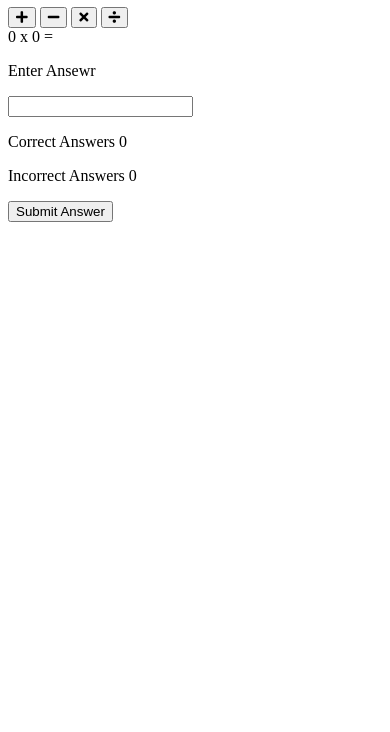
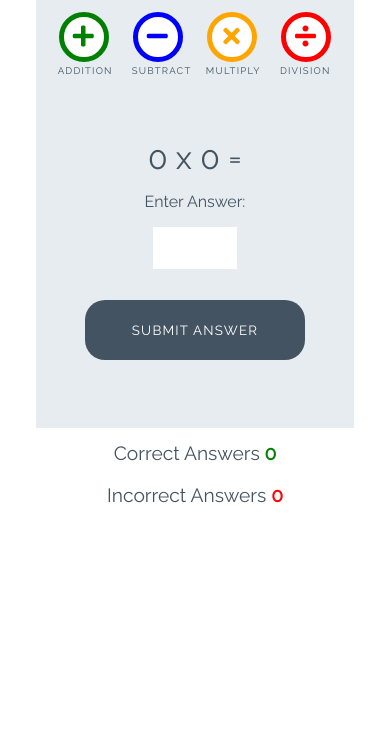
Before and after one commit to JonnyDavison/love-maths, a plain HTML site: page index.html in a window 390 px wide. Shown: the part 112-844 px from the top of the page. Drawn offline with Linux system fonts and the light colour scheme.

Commit message:
add styles for game

```diff
--- a/assets/css/style.css
+++ b/assets/css/style.css
@@ -0,0 +1,250 @@
+body {
+    background-color: white;
+    font-family: "Raleway", sans-serif;
+    color: #445361;
+    text-align: center;
+}
+
+/* --------- Heading */
+
+.heading {
+    text-align: center;
+    font-size: 2.5rem;
+}
+
+.logo {
+    height: 40px;
+    padding-right: 5px;
+}
+
+/* --------- Game layout */
+
+.game-area {
+    background-color: #E6ECF0;
+    box-sizing: border-box;
+    width: 85%;
+    height: 65vh;
+    max-height: 450px;
+    max-width: 830px;
+    margin-left: auto;
+    margin-right: auto;
+    padding: 1%;
+}
+
+.question-area {
+    width: 50%;
+    font-size: 2rem;
+    margin: auto;
+    padding: 50px 0;
+}
+
+.question-area span {
+    padding: 0 15px;
+}
+
+.score-area {
+    margin: 5px auto;
+    width: 60%;
+    font-size: 1.2rem;
+}
+
+.controls-area {
+    width: 85%;
+    margin: 30px auto;
+}
+
+#score {
+    color: green;
+    font-weight: bold;
+}
+
+#incorrect {
+    color: red;
+    font-weight: bold;
+}
+
+.answer-message {
+    display: none;
+    font-size: 1rem;
+}
+
+#answer-box {
+    border: none;
+    color: #445361;
+    display: inline-block;
+    height: 40px;
+    width: 80px;
+    font-size: 1.2rem;
+}
+
+.scores {
+    display: inline-block;
+    padding: 25px;
+}
+
+/* --------- Buttons */
+
+.btn {
+    width: 220px;
+    height: 60px;
+    font-family: "Raleway", sans-serif;
+    text-transform: uppercase;
+    letter-spacing: 1.2px;
+    color: white;
+}
+
+.btn:focus {
+    outline: none;
+}
+
+.btn--big {
+    padding-top: 10px;
+    border-radius: 50%;
+    background-color: white;
+    border: 10px solid;
+    width: 100px;
+    height: 100px;
+    font-size: 3.2rem;
+    margin: 0 30px;
+    transition: all 0.5s;
+}
+
+.btn--big::after{
+    content: attr(data-type);
+    font-size: 1rem;
+    color: #445361;
+    position: relative;
+    left: -0.5em;
+}
+
+.btn--blue {
+    border-color: blue;
+    color: blue;
+}
+
+.btn--blue:active,
+.btn--blue:hover {
+    background-color: darkblue;
+    color: white;
+}
+
+.btn--orange {
+    border-color: orange;
+    color: orange;
+}
+
+.btn--orange:active,
+.btn--orange:hover {
+    background-color: darkorange;
+    color: white;
+}
+
+.btn--red {
+    border-color: red;
+    color: red;
+}
+
+.btn--red:active,
+.btn--red:hover {
+    background-color: darkred;
+    color: white;
+}
+
+.btn--green {
+    border-color: green;
+    color: green;
+}
+
+.btn--green:active,
+.btn--green:hover {
+    background-color: darkgreen;
+    color: white;
+}
+
+.btn--gray {
+    margin-top: 25px;
+    background-color: #445361;
+    border: 1px transparent;
+    border-radius: 20px;
+}
+
+.btn--gray:active,
+.btn--gray:hover {
+    background-color: #0d1013;
+}
+
+/* --------- Media queries */
+
+@media (max-width: 414px) {
+    .controls-area {
+        width: 100%;
+    }
+
+    .btn--big {
+        margin: 0 10px;
+        padding: 5px;
+        border: 5px solid;
+        width: 50px;
+        height: 50px;
+        font-size: 1.5rem;
+    }
+
+    .btn--big::after {
+        font-size: 0.6rem;
+        left: -0.7rem;
+    }
+
+    .question-area {
+        padding: 10% 0;
+        width: 100%;
+    }
+
+    .question-area span {
+        padding: 0;
+    }
+
+    .answer-message {
+        display: block;
+    }
+
+    #answer-box {
+        display: block;
+        margin: 0 auto;
+    }
+    .btn--gray {
+        margin-top: 0;
+    }
+
+    .score-area {
+        width: 100%;
+    }
+
+    .scores {
+        margin: 0.5em auto;
+        display: block;
+        padding: 5px;
+    }
+
+    .heading {
+        font-size: 2rem;
+    }
+}
+
+@media (max-width: 320px) {
+    .game-area {
+        height: 70vh;
+    }
+
+    .controls-area {
+        width: 75%;
+        margin: 10px auto;
+    }
+
+    .btn--big {
+        margin: 10px 10px;
+    }
+    .question-area {
+        padding: 10px 0;
+    }
+
+}
--- a/index.html
+++ b/index.html
@@ -1,34 +1,36 @@
 <!DOCTYPE html>
 <html lang="en">
+
 <head>
     <meta charset="UTF-8">
-    <meta http-equiv="X-UA-Compatible" content="IE=edge">
     <meta name="viewport" content="width=device-width, initial-scale=1.0">
-    <!-- Font Awesome and Google Fonts-->
-    <link rel="stylesheet" href="https://use.fontawesome.com/releases/v5.7.2/css/all.css" integrity="sha384-fnmOCqbTlWIlj8LyTjo7mOUStjsKC4pOpQbqyi7RrhN7udi9RwhKkMHpvLbHG9Sr" crossorigin="anonymous">
+
+    <!-- font awesome and google fonts -->
+    <link rel="stylesheet" href="https://use.fontawesome.com/releases/v5.7.2/css/all.css"
+        integrity="sha384-fnmOCqbTlWIlj8LyTjo7mOUStjsKC4pOpQbqyi7RrhN7udi9RwhKkMHpvLbHG9Sr" crossorigin="anonymous">
     <link href="https://fonts.googleapis.com/css?family=Raleway%7CRighteous" rel="stylesheet">
 
     <link rel="stylesheet" href="assets/css/style.css">
     <title>Document</title>
+</head>
 
-</head>
 <body>
     <h1 class="heading">
-        <img class="'logo" src="assets/images/logo.png" alt="Logo">Love Maths
+        <img class="logo" src="assets/images/logo.png" alt="logo"> Love Maths
     </h1>
 
     <div class="game-area">
         <div class="controls-area">
-            <button class="btn btn--big ntm--green">
+            <button data-type="addition" class="btn btn--big btn--green">
                 <i class="fas fa-plus"></i>
             </button>
-            <button class="btn btn--big ntm--blue">
+            <button data-type="subtract" class="btn btn--big btn--blue">
                 <i class="fas fa-minus"></i>
             </button>
-            <button class="btn btn--big ntm--orange">
+            <button data-type="multiply" class="btn btn--big btn--orange">
                 <i class="fas fa-times"></i>
             </button>
-            <button class="btn btn--big ntm--red">
+            <button data-type="division" class="btn btn--big btn--red">
                 <i class="fas fa-divide"></i>
             </button>
         </div>
@@ -37,17 +39,18 @@
             <span id="operator">x</span>
             <span id="operand2">0</span>
             <span>=</span>
-    <p class="answer-message">Enter Ansewr</p>
+            <p class="answer-message">Enter Answer:</p>
             <input id="answer-box" type="number">
+        </div>
+        <button data-type="submit" class="btn btn--gray">Submit Answer</button>
+    </div>
 
- </div>
-    </div>
     <div class="score-area">
         <p class="scores">Correct Answers <span id="score">0</span></p>
         <p class="scores">Incorrect Answers <span id="incorrect">0</span></p>
     </div>
-    <button class="btn btn--gray">Submit Answer</button>
 
     <script src="assets/js/script.js"></script>
 </body>
+
 </html>
```
Lines whose indentation alone changed are shown as unchanged.
